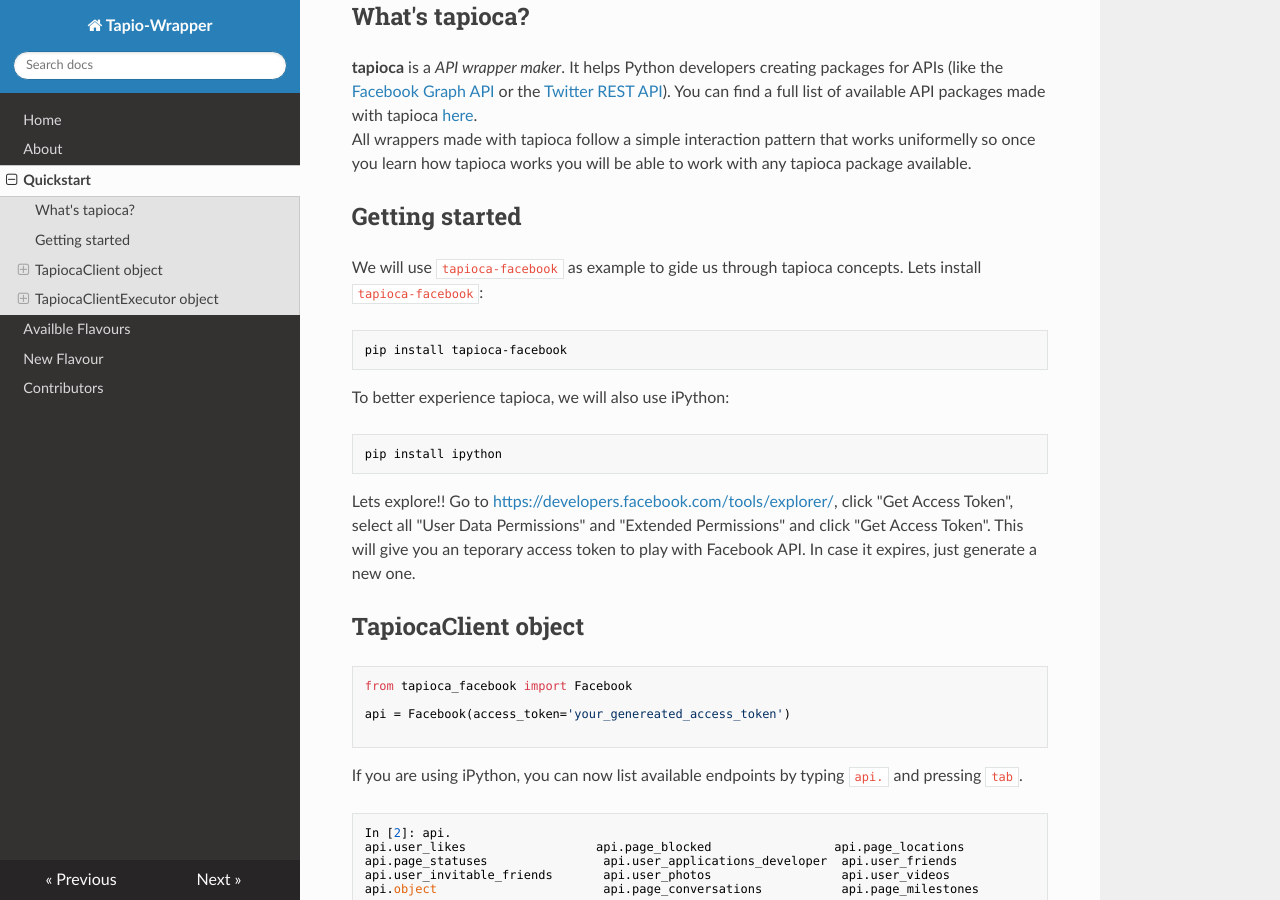
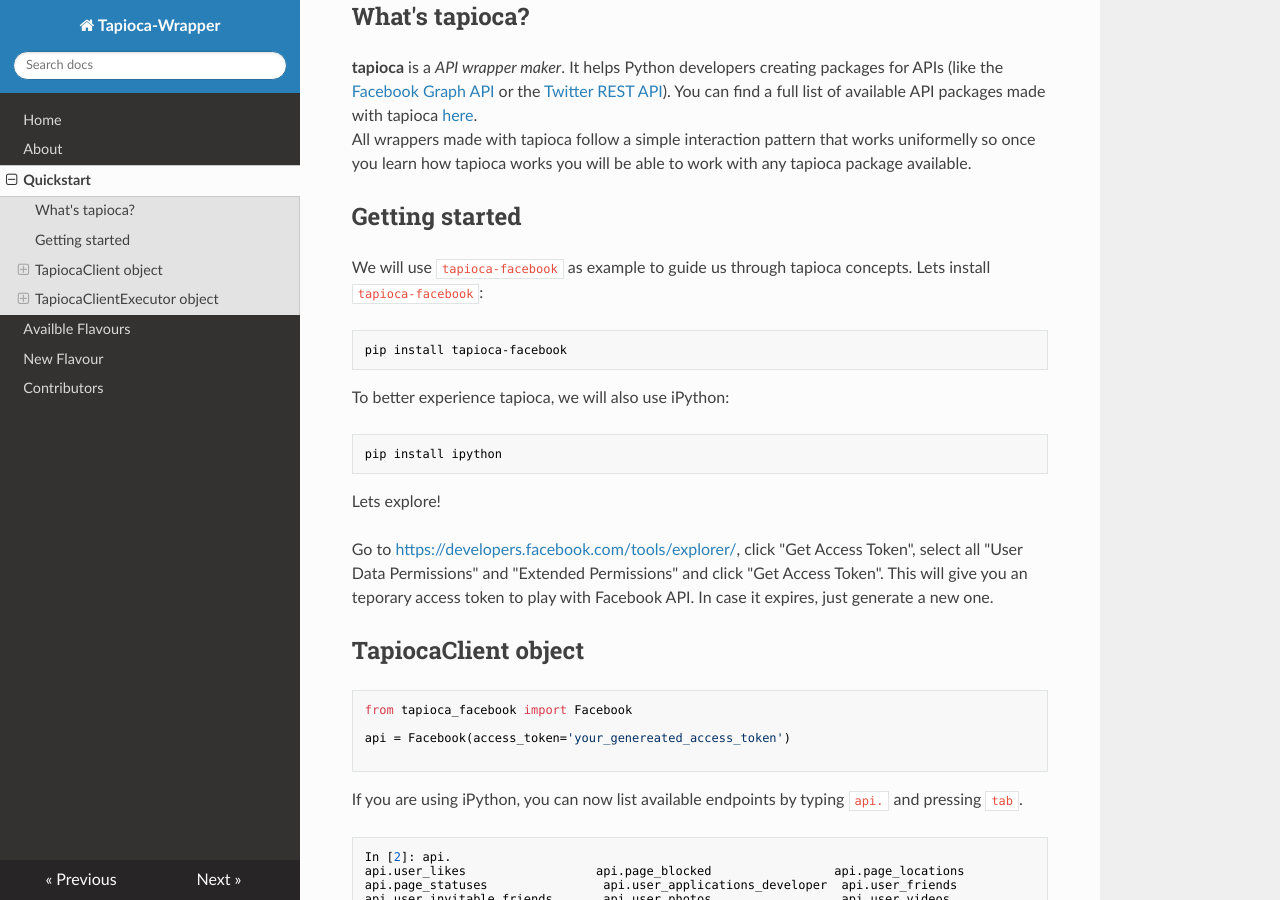
Before and after one commit to vintasoftware/tapioca-wrapper, an MkDocs documentation site: the page built from docs/quickstart.md, in a window 1280 px wide and 900 px high, scrolled down 328 px. Built offline with MkDocs 1.6.1, drawn with Linux system fonts in a browser that asks for light colours; nearby versions of some CDN libraries; old or Windows-style settings are respelled for this version of MkDocs.

Commit message:
fixing typos in docs

````diff
--- a/docs/quickstart.md
+++ b/docs/quickstart.md
@@ -11,7 +11,7 @@ All wrappers made with tapioca follow a simple interaction pattern that works un
 
 ## Getting started
 
-We will use ```tapioca-facebook``` as example to gide us through tapioca concepts.
+We will use ```tapioca-facebook``` as example to guide us through tapioca concepts.
 Lets install ```tapioca-facebook```:
 ```
 pip install tapioca-facebook
@@ -20,7 +20,8 @@ To better experience tapioca, we will also use iPython:
 ```
 pip install ipython
 ```
-Lets explore!!
+Lets explore!
+
 Go to [https://developers.facebook.com/tools/explorer/](https://developers.facebook.com/tools/explorer/), click "Get Access Token", select all "User Data Permissions" and "Extended Permissions" and click "Get Access Token". This will give you an teporary access token to play with Facebook API. In case it expires, just generate a new one.
 
 ## TapiocaClient object
--- a/mkdocs.yml
+++ b/mkdocs.yml
@@ -1,4 +1,4 @@
-site_name: Tapio-Wrapper
+site_name: Tapioca-Wrapper
 pages:
 - Home: index.md
 - About: about.md
````
